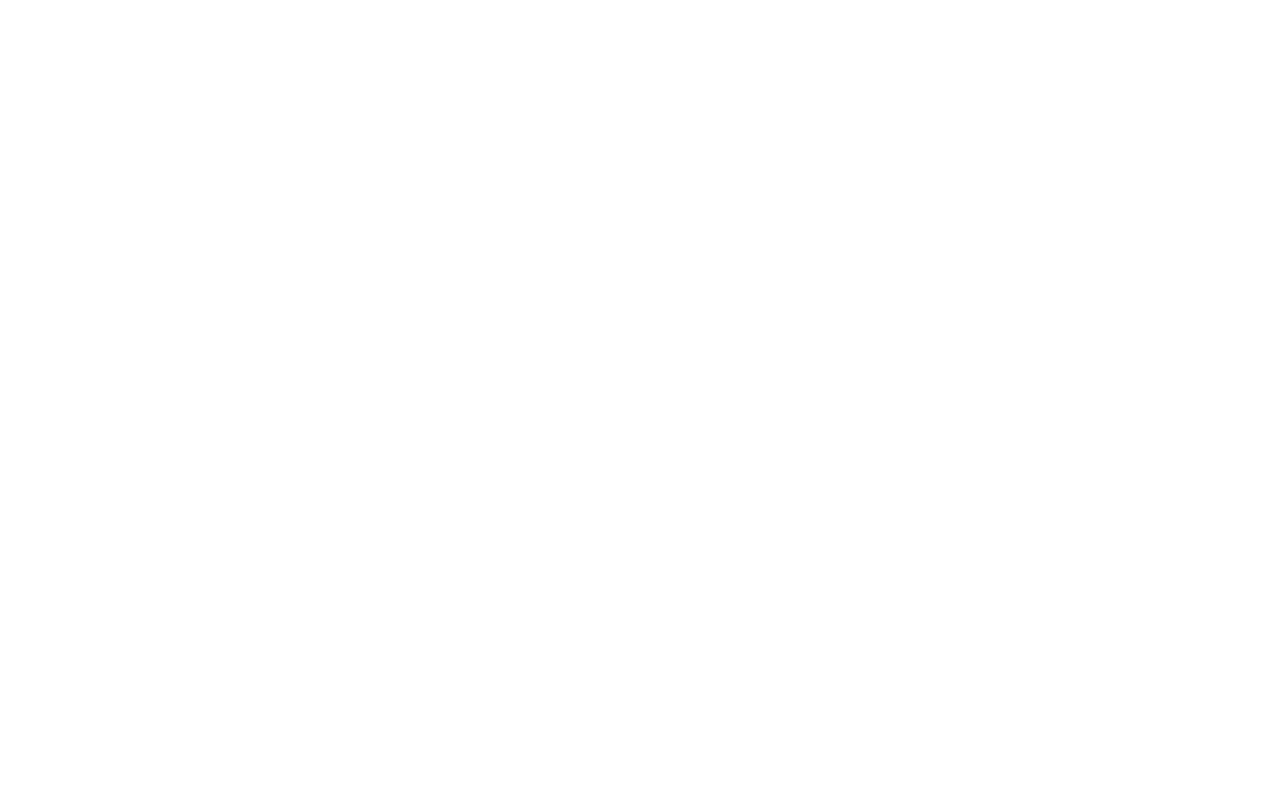
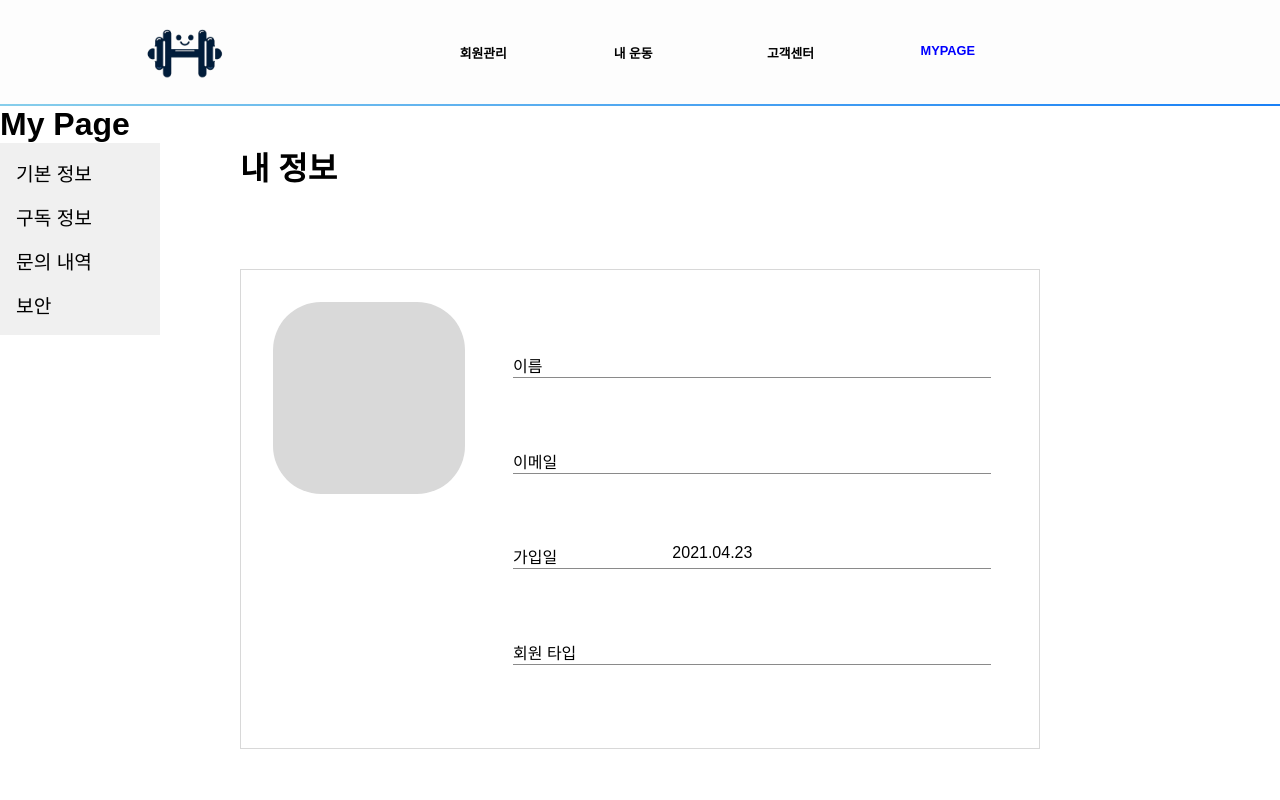
Before and after one commit to BangGiro/project2, a React (Create React App) app in the folder myapp/: page /myPage in a window 1280 px wide. Before the commit this address had no page. Shown: the top 800 px of the page. Built offline with nearby package versions, Linux system fonts and the light colour scheme; grey boxes are pictures that could not be loaded.

Commit message:
중간 저장용 커밋

```diff
--- a/myapp/src/App.js
+++ b/myapp/src/App.js
@@ -25,6 +25,7 @@ import Report from './components/pages/footerPages/Report';
 import Announcement from './components/pages/footerPages/Announcement';
 import CyberAuditOffice from './components/pages/footerPages/CyberAuditOffice';
 import ContactUs from './components/pages/footerPages/ContactUs';
+import MyPage from './components/pages/MyPage/MyPage';
 
 function App() {
   const [loggedIn, setLoggedIn] = useState(false);
@@ -75,6 +76,7 @@ function App() {
           <Route path="/announcement" element={<Announcement/>} />
           <Route path="/cyberAuditOffice" element={<CyberAuditOffice/>} />
           <Route path="/contactUs" element={<ContactUs/>} />
+          <Route path="/myPage" element={<MyPage />} />
         </Route>
         {/* 헤더랑 푸터가 포함되지 않은 페이지 */}
         <Route path="/login" element={<Login onLogin={handleLogin} />} />
--- a/myapp/src/components/pages/MyPage/MyPage.css
+++ b/myapp/src/components/pages/MyPage/MyPage.css
@@ -73,7 +73,7 @@
     border: 1px solid #d8d8d8;
 
     display: flex;
-    flex-direction: column;
+    flex-wrap: wrap;
     padding: 2rem;
 
     gap: 2rem;
@@ -82,12 +82,13 @@
 }
 
 .MySubscribeBox > div {
-    width: 100%;
+    /* width: 100%; */
     display: flex;
 }
 
 .CurrentSubscription {
-    height: 10rem;
+    height: 30rem;
+    width: 10rem;
 
     background-color: dodgerblue;
     border-radius: 2rem;
@@ -97,6 +98,12 @@
 
     font-size: larger;
     font-weight: bold;
+}
+
+.CurrentSubscription > img {
+    height: 100%;
+    width: 100%;
+    object-fit: contain;
 }
 
 .SubscriptionPayment {
@@ -169,23 +176,26 @@
     border-radius: .5rem;
 
     display: grid;
-    grid-template-columns: .3fr 1fr 5fr 1fr;
+    grid-template-columns: .5fr 1fr 5fr 1fr;
     align-items: center;
-    gap: 1rem;
-    padding-left: 1rem;
 }
 
-.Inquiry> span{
+.Inquiry> p:nth-child(1){
     justify-self: center;
 }
 
 .Inquiry > p:nth-child(2) {
-    width: 7rem;
+    /* width: 7rem; */
     color: #000000;
+    justify-self: center;
 }
 
 .Inquiry > p:nth-child(3) {
     font-weight: bold;
+}
+
+.Inquiry > p:nth-child(4) {
+    justify-self: center;
 }
 
 .noInquiry {
--- a/myapp/src/components/pages/MyPage/MyPage.jsx
+++ b/myapp/src/components/pages/MyPage/MyPage.jsx
@@ -13,12 +13,26 @@ const MyPage = () => {
 //=================================================================================================
 // 이벤트 핸들러
 
+const[tabs , setTabs] = useState('기본 정보');
 // 탭 전환
     function ChangeMyService(e) {
         let eventTarget = e.target.closest('div');
-        let tabs = eventTarget.innerText;
+        setTabs(eventTarget.innerText);
     }
 
+    function renderMyService() {
+        if(tabs === '기본 정보') {
+            return <MyInfo/>
+        } else if(tabs === '구독 정보') {
+            return <MySubscribe/>
+        } else if(tabs === '문의 내역') {
+            return <MyInquiry/>
+        } else if(tabs === '결제 내역') {
+            return <p> 서비스 준비중입니다 </p>
+        } else if(tabs === '회원탈퇴') {
+            return <p> 서비스 준비중입니다 </p>
+        }
+    }
 //=================================================================================================
 // 렌더링 파트
     return (
@@ -29,14 +43,11 @@ const MyPage = () => {
                     <div onClick={ChangeMyService}>기본 정보</div>
                     <div onClick={ChangeMyService}>구독 정보</div>
                     <div onClick={ChangeMyService}>문의 내역</div>
-                    <div onClick={ChangeMyService}>결제 내역</div>
-                    <div onClick={ChangeMyService}>회원탈퇴</div>
+                    <div onClick={ChangeMyService}>보안</div>
                 </section>
 
                 <div className="renderMyService">
-                    <MyInfo/>
-                    <MySubscribe/>
-                    <MyInquiry/>
+                    {renderMyService()}
                 </div>
 
             </div>
--- a/myapp/src/components/pages/MyPage/components/MyInquiry.jsx
+++ b/myapp/src/components/pages/MyPage/components/MyInquiry.jsx
@@ -21,7 +21,7 @@ export default function MyInquiry() {
             return inquiryList.map((inquiry, index) => {
                 return (
                     <div key={index} className="Inquiry">
-                            <span>{index + 1}</span>
+                            <p>{index + 1}</p>
 
                             <p>{inquiry.category.category}</p>
 
--- a/myapp/src/components/pages/MyPage/components/MySubscription.jsx
+++ b/myapp/src/components/pages/MyPage/components/MySubscription.jsx
@@ -9,7 +9,7 @@ export default function MySubscription() {
                 </h2>
 
                 <div className="CurrentSubscription">
-                    <p> 트레이너 (개인용)</p>
+                    <img src="/image/unDrawSVG/undraw_personal_trainer_re_cnua.svg" alt="" />
                 </div>
 
                 <div>
@@ -23,7 +23,7 @@ export default function MySubscription() {
                         <p>12,000원</p>
                     </div>
                     <div >
-                        <span>결제 방법</span>
+                        <span>정기 결제 수단</span>
                         <p>카드 결제</p>
                     </div>
                 </div>
```
Also changed, not shown: myapp/public/image/unDrawSVG/undraw_personal_trainer_re_cnua.svg (added).
